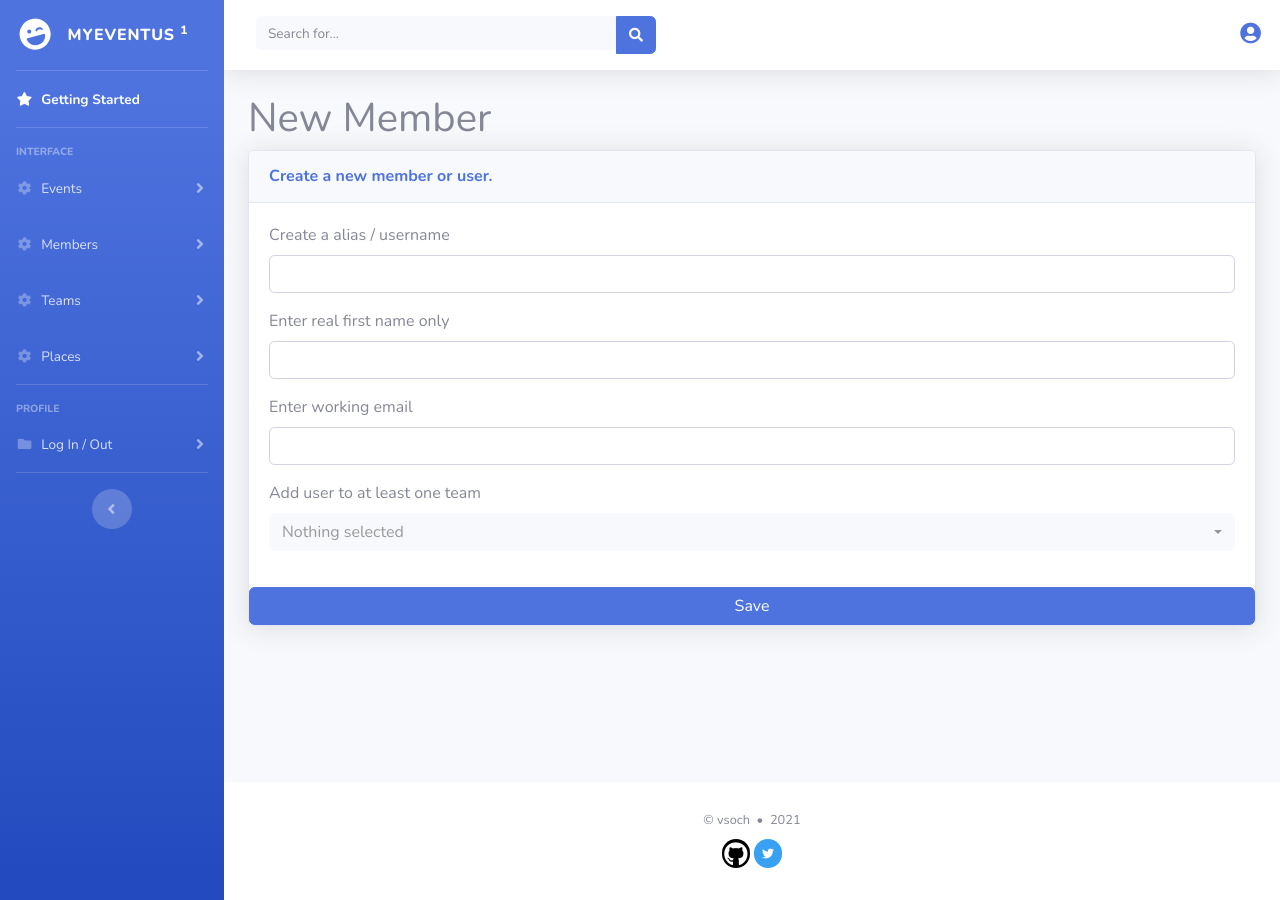
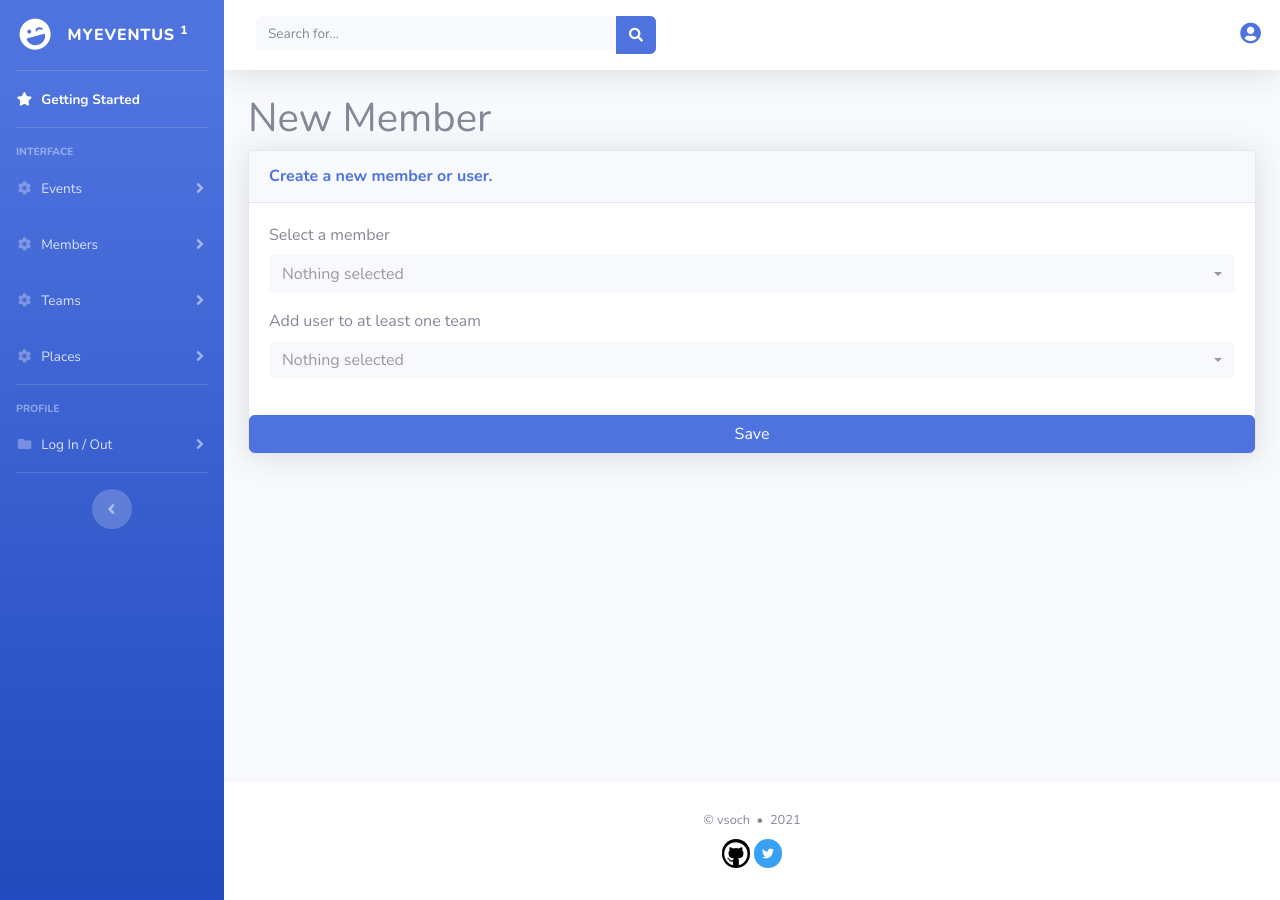
Before and after one commit to MyEventus/home, a Jekyll site: the page built from _docs/services/member-new.md, in a window 1280 px wide. Built offline with Jekyll 4.4.1, drawn with Linux system fonts in a browser that asks for light colours; nearby versions of some CDN libraries; comment, search, counter and statistics services are not loaded.

```diff
--- a/_docs/services/member-new.md
+++ b/_docs/services/member-new.md
@@ -19,11 +19,12 @@
                 <h6 class="m-0 font-weight-bold text-primary">Create a new member or user.</h6>
             </div>
             <div class="card-body">
-                <div class="form-group">
-                    <label for="alias">Create a alias / username</label>
+                <!-- <div class="form-group">
+                    <label for="alias">Select an alias / username</label>
                     <input class="form-control" type="text" id="alias" name="alias" required
                     minlength="3" maxlength="50" size="40">
-                </div>
+                </div> -->
+            <!--
                 <div class="form-group">
                     <label for="first_name">Enter real first name only</label>
                     <input class="form-control" type="text" id="first_name" name="first_name" required
@@ -33,7 +34,12 @@
                     <label for="email">Enter working email</label>
                     <input class="form-control" type="email" id="email" name="email" required
                     minlength="4" maxlength="120" size="40">
-                </div>
+                </div> -->
+                <div class="form-group">
+                    <label for="author">Select a member</label>
+                    <select name="author[]" id="author" class="selectpicker w-100" multiple>
+                    </select>
+                 </div>
                  <div class="form-group">
                     <label for="team">Add user to at least one team</label>
                     <select name="team[]" id="team" class="selectpicker w-100" multiple>
--- a/_includes/navigation.html
+++ b/_includes/navigation.html
@@ -111,7 +111,7 @@
     firebase.auth().onAuthStateChanged(firebaseUser => {
         if(firebaseUser){
             var userName = firebaseUser.displayName;
-            let alias = userName.split("!");
+            let alias = userName.split("|");
             console.log("USERNAME/ALIAS: ", alias[0])
             //$('#ifLoggedOut').hide();
             $('#ifLoggedIn').show();
```
Also changed, not shown: other parts of _docs/services/member-new.md (+16 -0 lines), _docs/addons/login4.md (+15 -1 lines), _docs/addons/register4.md (+7 -3 lines).
